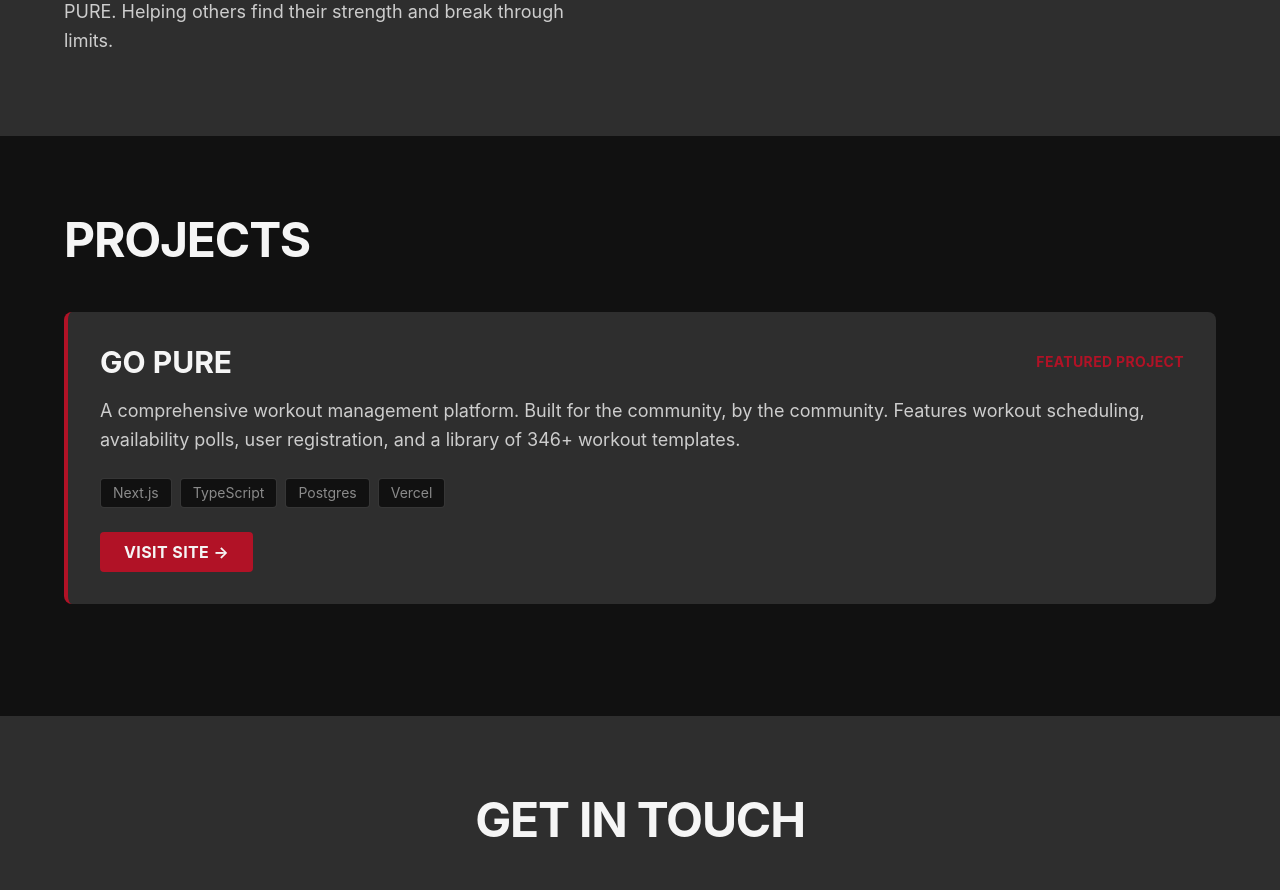
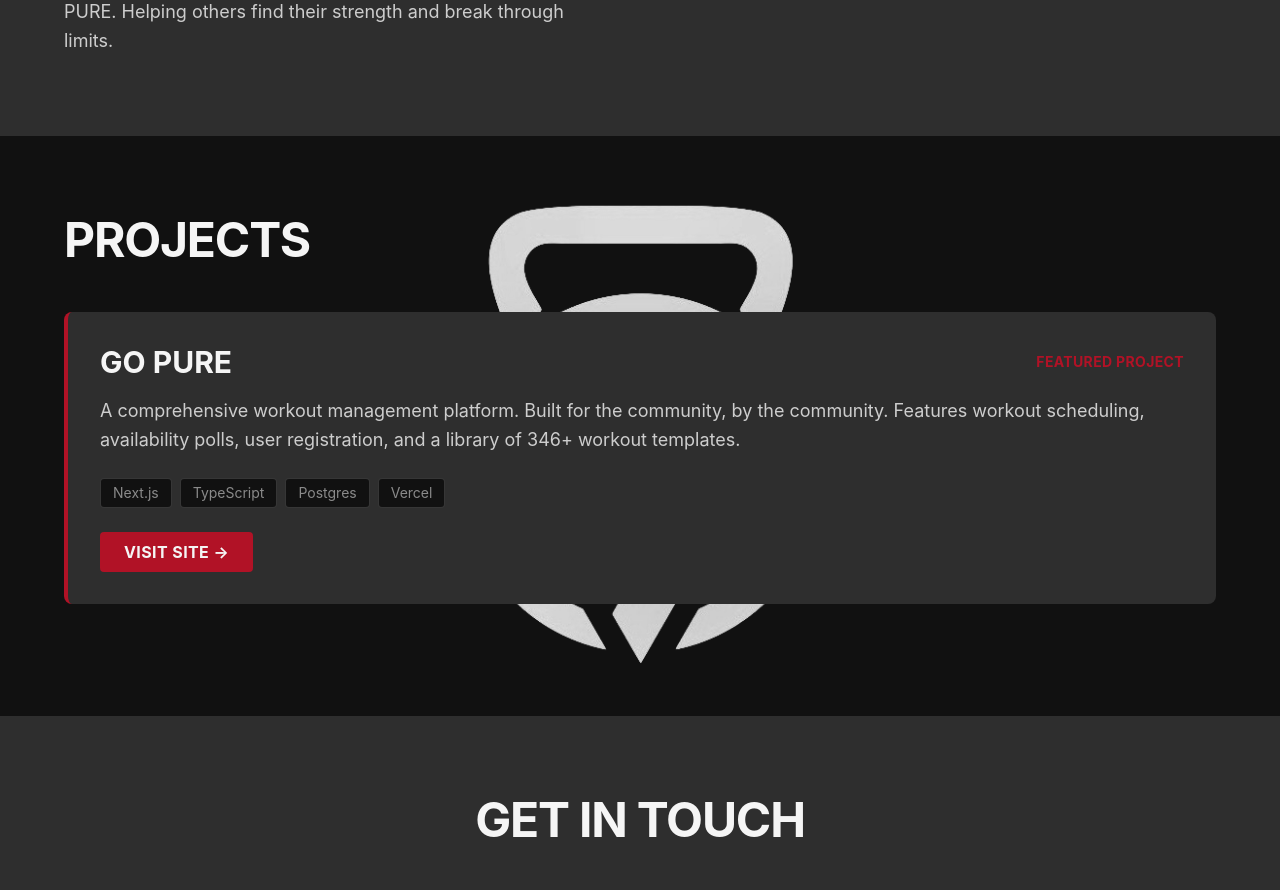
Before and after one commit to dosteinacher/domisteinacher-portfolio, a Next.js app: page / in a window 1280 px wide. Shown: the part 1200-2090 px from the top of the page. Built offline with nearby package versions, Linux system fonts and the light colour scheme.

Commit message:
Add GO-PURE logo watermark to Projects section

```diff
--- a/app/page.tsx
+++ b/app/page.tsx
@@ -124,8 +124,13 @@ export default function Home() {
       </section>
 
       {/* Projects Section */}
-      <section className="py-20 px-4">
-        <div className="max-w-6xl mx-auto">
+      <section className="py-20 px-4 relative">
+        {/* Watermark Logo */}
+        <div className="absolute inset-0 flex items-center justify-center opacity-7 grayscale pointer-events-none">
+          <img src="/go-pure-logo.png" alt="GO PURE Logo Watermark" className="w-[600px] h-[600px] object-contain" />
+        </div>
+
+        <div className="max-w-6xl mx-auto relative z-10">
           <h2 className="text-4xl md:text-5xl font-bold text-chalk mb-12 uppercase tracking-tight">
             Projects
           </h2>
```
Also changed, not shown: public/go-pure-logo.png (added).
